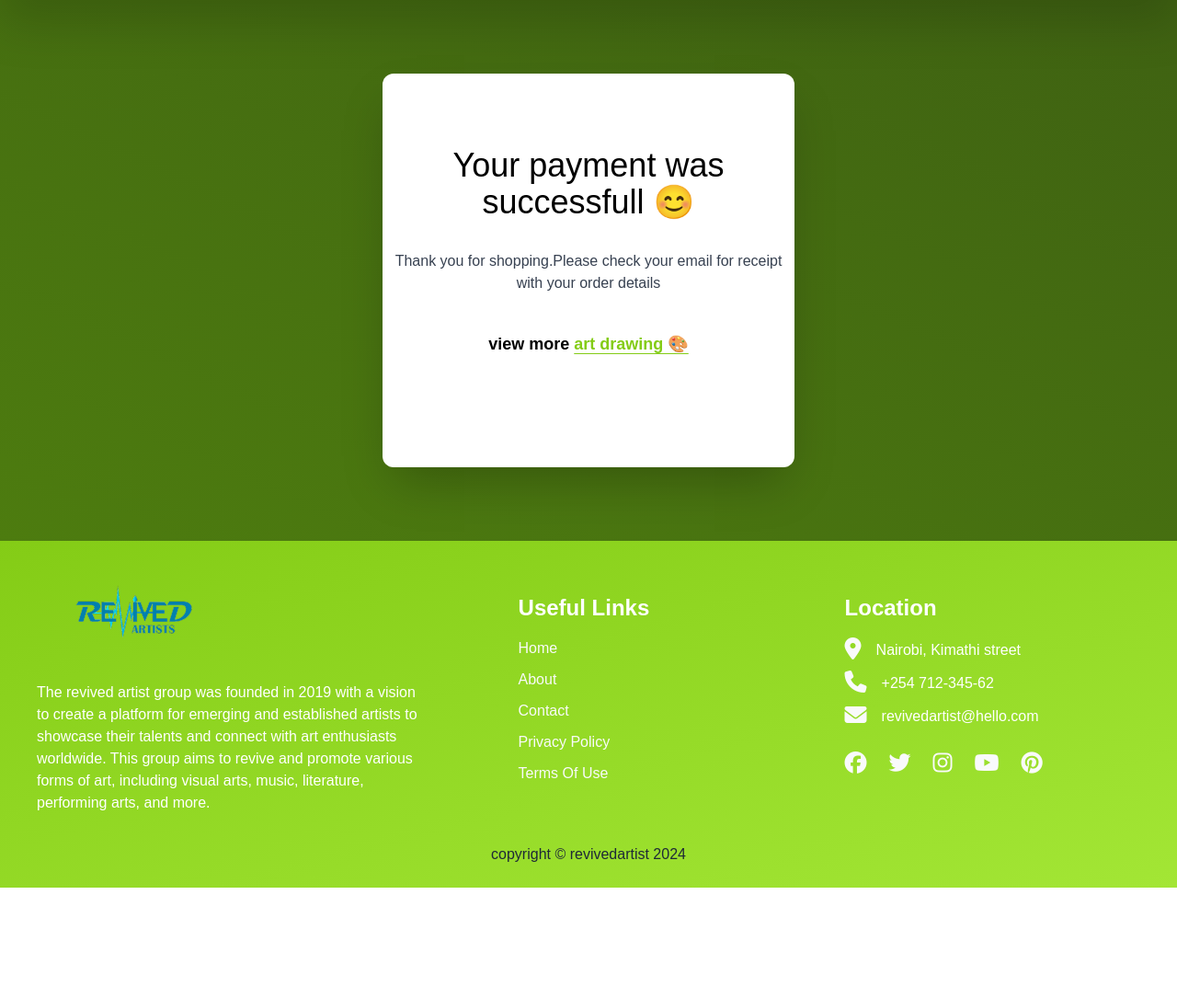
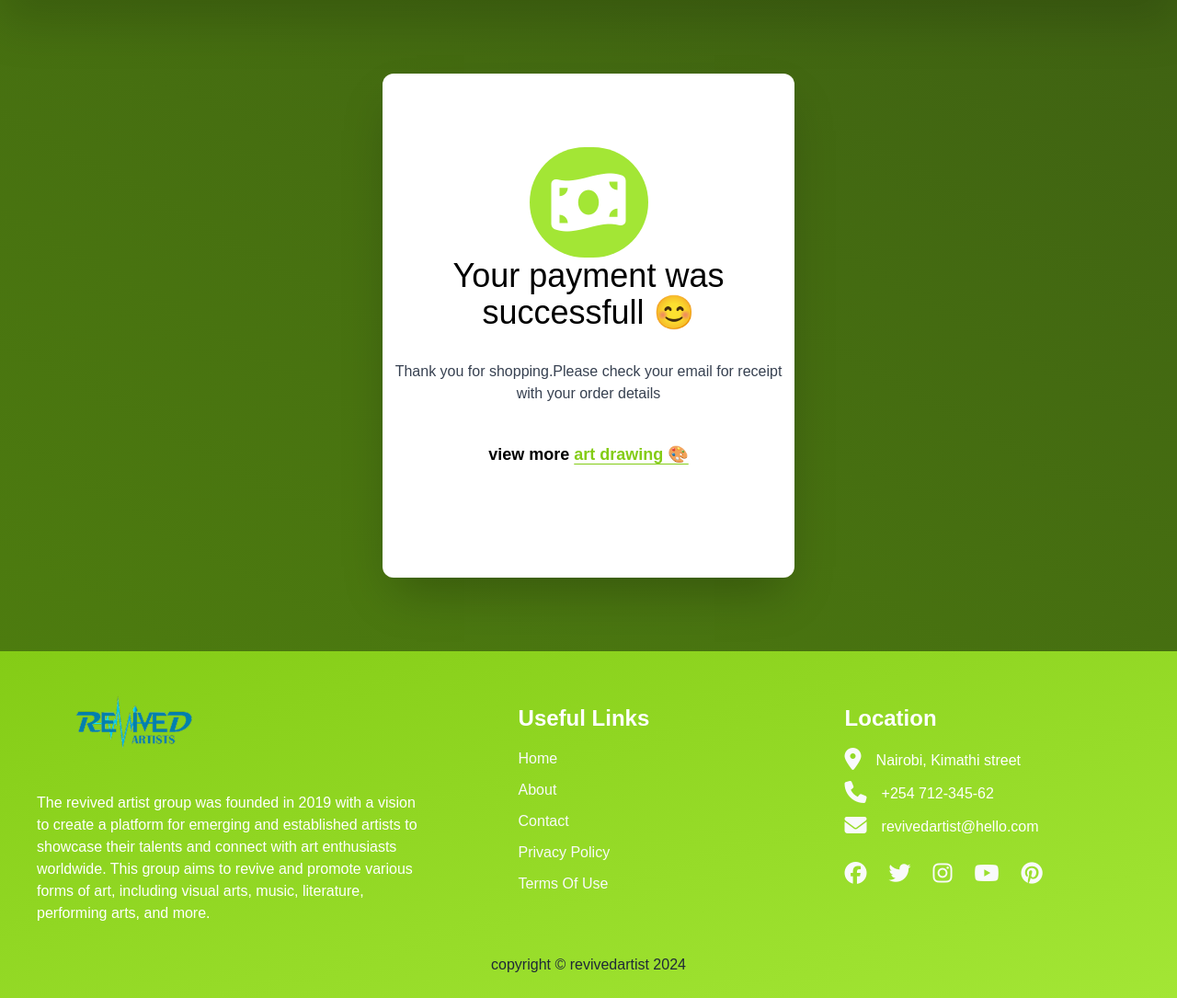
Before and after one commit to zablon-oigo/art, a Django app: page /payment/completed/ in a window 1280 px wide. Shown: the part 75-1160 px from the top of the page at 92% size. Before the commit the page ends 1040 px from the top, so only its background shows below. Run offline with Django 4.2, Linux system fonts and the light colour scheme; style sheets or scripts are compiled from the project's sources; parts of the project's set-up code (start-up, migrations or seed data) failed here and were passed over; some libraries are stand-ins or nearby versions.

Commit message:
styled payment successfull card

```diff
--- a/templates/payment/completed.html
+++ b/templates/payment/completed.html
@@ -7,7 +7,8 @@ Payment successful
 <div class="bg-gradient-to-bl from-lime-800 py-20 px-10 md:px-0 to-lime-700 min-h-[400px]">
     <div class="max-w-md py-20  rounded-xl bg-white mx-auto shadow-2xl">
         <div class="flex justify-center">
-            <i class="fa-light text-8xl  fa-circle-check text-teal-lime-500"></i>
+            <i class="fa-solid fa-money-bill-wave text-7xl text-white bg-lime-400 rounded-full px-6 py-6"></i>
+
         </div>
         <h1 class="md:text-4xl text-xl text-center">
             Your payment was successfull 😊
```
